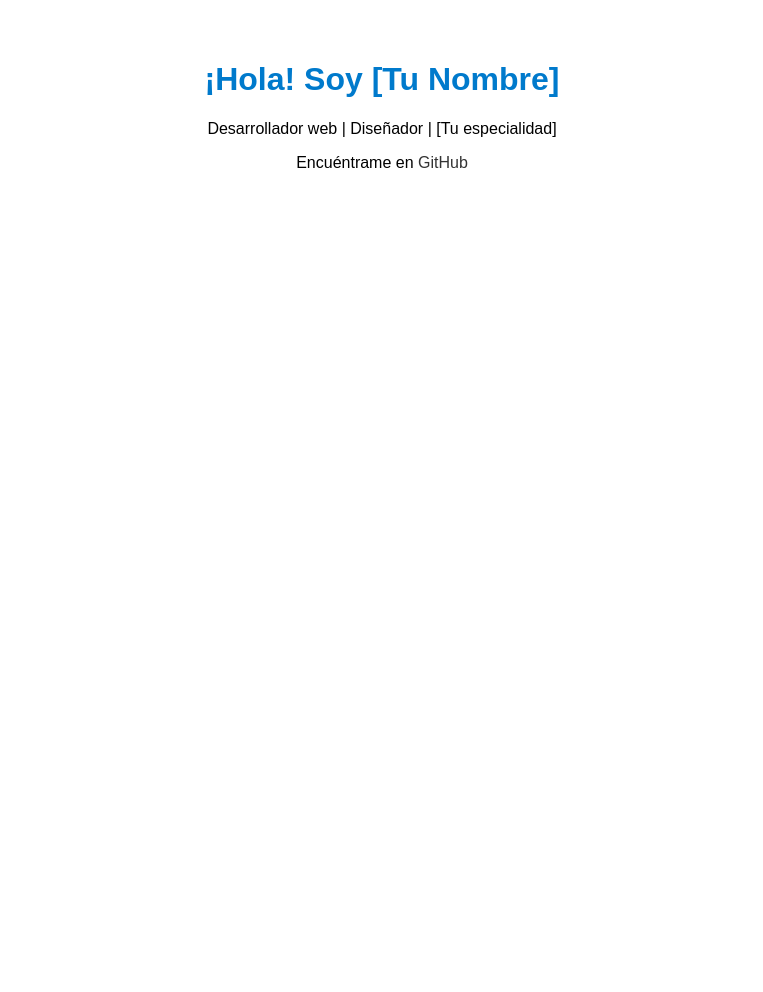
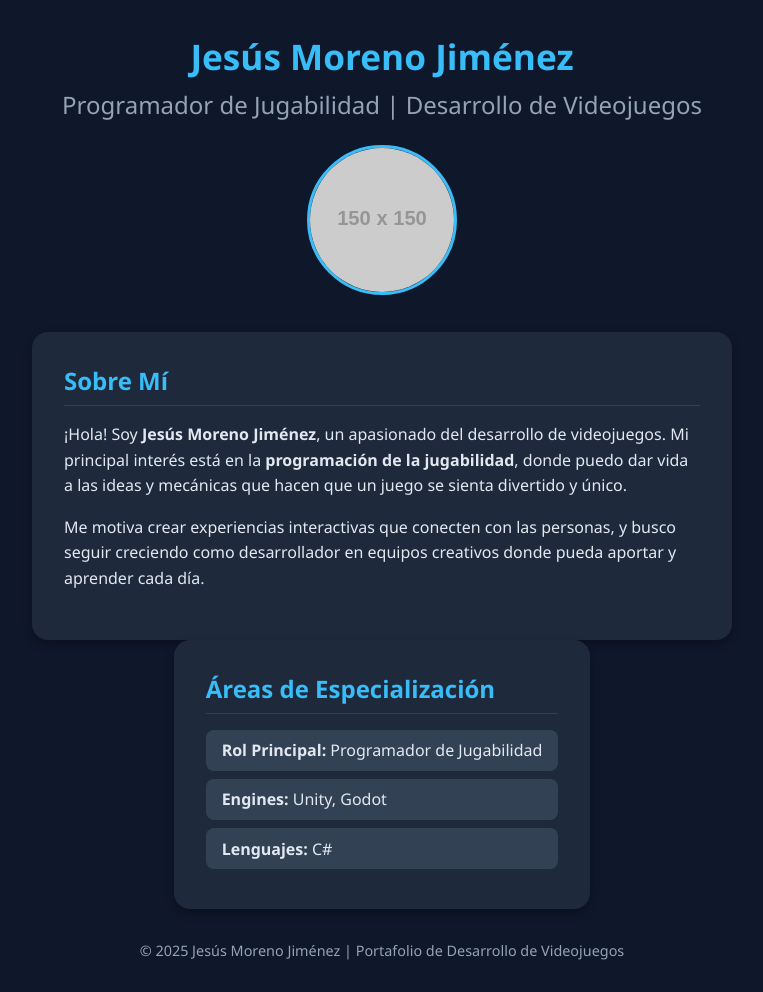
Before and after one commit to BrunonRed/BrunonRed.github.io, a plain HTML site: page index.html in a window 1280 px wide. Shown: the whole page, without its empty margins (258-1021 px from the left). Before the commit the page ends 800 px from the top, so only its background shows below. Drawn offline with Linux system fonts and the light colour scheme; placeholder pictures from the web are drawn by us.

Commit message:
Revise portfolio content and styling
Updated the title and added content to the portfolio page, including personal information and sections about expertise.

```diff
--- a/index.html
+++ b/index.html
@@ -3,16 +3,128 @@
 <head>
   <meta charset="UTF-8">
   <meta name="viewport" content="width=device-width, initial-scale=1.0">
-  <title>Mi Portafolio</title>
+  <title>Jesús Moreno Jiménez - Desarrollador de Videojuegos</title>
   <style>
-    body { font-family: Arial, sans-serif; text-align: center; padding: 2rem; }
-    h1 { color: #007acc; }
-    a { text-decoration: none; color: #333; }
+    /* ===== ESTILOS GENERALES ===== */
+    * {
+      margin: 0;
+      padding: 0;
+      box-sizing: border-box;
+    }
+
+    body {
+      font-family: "Segoe UI", Roboto, sans-serif;
+      background-color: #0f172a;
+      color: #e2e8f0;
+      display: flex;
+      flex-direction: column;
+      align-items: center;
+      min-height: 100vh;
+      padding: 2rem;
+    }
+
+    header {
+      text-align: center;
+      margin-bottom: 2rem;
+    }
+
+    header h1 {
+      font-size: 2.2rem;
+      color: #38bdf8;
+      margin-bottom: 0.5rem;
+    }
+
+    header h2 {
+      font-weight: 400;
+      color: #94a3b8;
+    }
+
+    .foto {
+      width: 150px;
+      height: 150px;
+      border-radius: 50%;
+      object-fit: cover;
+      margin-top: 1.5rem;
+      border: 3px solid #38bdf8;
+    }
+
+    section {
+      max-width: 700px;
+      background-color: #1e293b;
+      padding: 2rem;
+      border-radius: 1rem;
+      box-shadow: 0 4px 10px rgba(0, 0, 0, 0.3);
+    }
+
+    section h3 {
+      font-size: 1.5rem;
+      color: #38bdf8;
+      margin-bottom: 1rem;
+      border-bottom: 1px solid #334155;
+      padding-bottom: 0.5rem;
+    }
+
+    p {
+      margin-bottom: 1rem;
+      line-height: 1.6;
+    }
+
+    ul {
+      list-style-type: none;
+      padding-left: 0;
+    }
+
+    li {
+      background-color: #334155;
+      padding: 0.6rem 1rem;
+      border-radius: 0.5rem;
+      margin-bottom: 0.5rem;
+      transition: background-color 0.3s ease;
+    }
+
+    li:hover {
+      background-color: #475569;
+    }
+
+    footer {
+      margin-top: 2rem;
+      color: #94a3b8;
+      font-size: 0.9rem;
+    }
   </style>
 </head>
 <body>
-  <h1>¡Hola! Soy [Tu Nombre]</h1>
-  <p>Desarrollador web | Diseñador | [Tu especialidad]</p>
-  <p>Encuéntrame en <a href="https://github.com/tuusuario" target="_blank">GitHub</a></p>
+  <header>
+    <h1>Jesús Moreno Jiménez</h1>
+    <h2>Programador de Jugabilidad | Desarrollo de Videojuegos</h2>
+    <!-- Puedes reemplazar esta URL por la de tu propia foto -->
+    <img src="https://via.placeholder.com/150" alt="Foto de Jesús Moreno Jiménez" class="foto">
+  </header>
+
+  <section id="sobre-mi">
+    <h3>Sobre Mí</h3>
+    <p>
+      ¡Hola! Soy <strong>Jesús Moreno Jiménez</strong>, un apasionado del desarrollo de videojuegos.
+      Mi principal interés está en la <strong>programación de la jugabilidad</strong>, donde puedo dar vida
+      a las ideas y mecánicas que hacen que un juego se sienta divertido y único.
+    </p>
+    <p>
+      Me motiva crear experiencias interactivas que conecten con las personas, y busco seguir
+      creciendo como desarrollador en equipos creativos donde pueda aportar y aprender cada día.
+    </p>
+  </section>
+
+  <section id="especializacion">
+    <h3>Áreas de Especialización</h3>
+    <ul>
+      <li><strong>Rol Principal:</strong> Programador de Jugabilidad</li>
+      <li><strong>Engines:</strong> Unity, Godot</li>
+      <li><strong>Lenguajes:</strong> C#</li>
+    </ul>
+  </section>
+
+  <footer>
+    © 2025 Jesús Moreno Jiménez | Portafolio de Desarrollo de Videojuegos
+  </footer>
 </body>
 </html>
```
